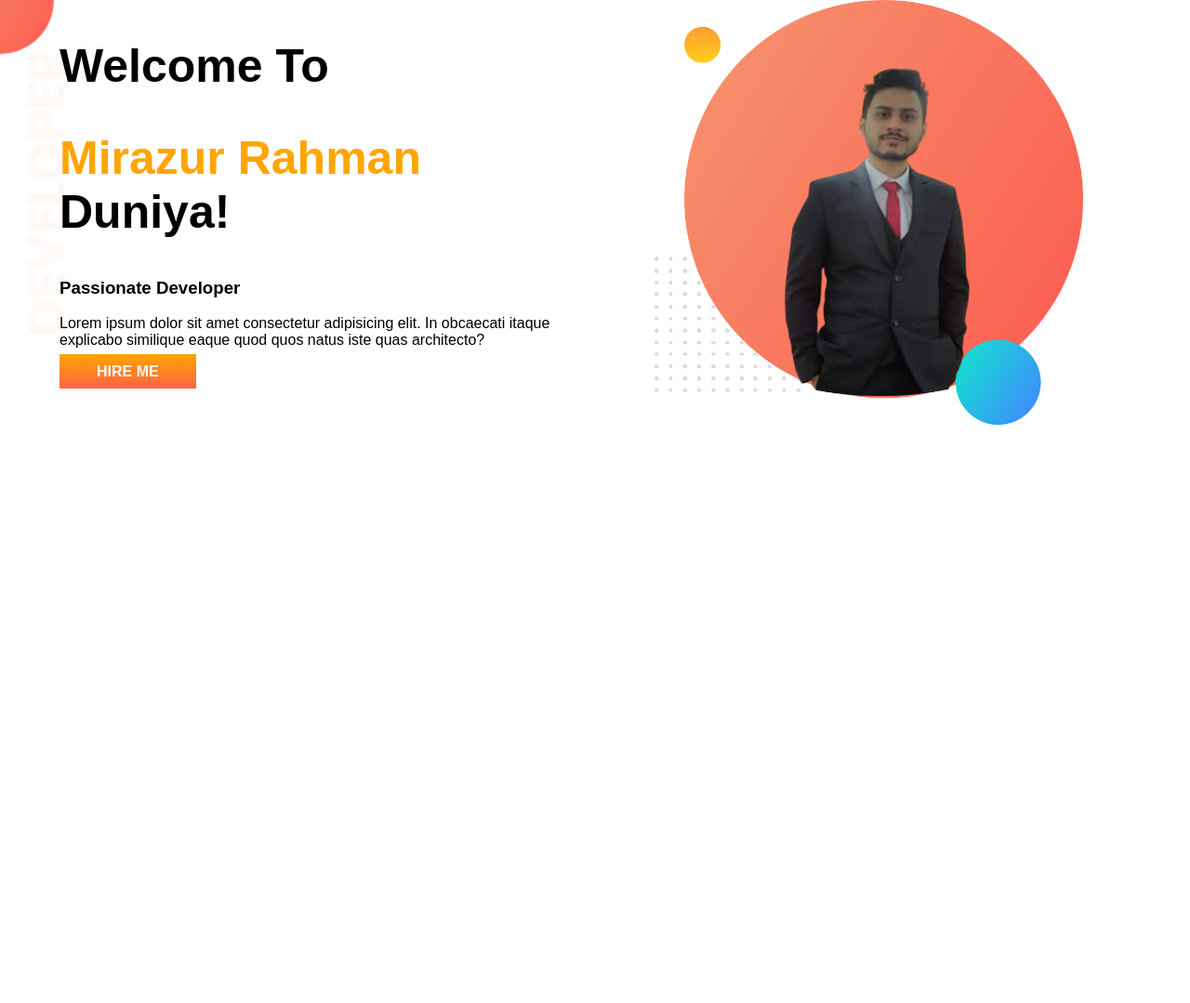
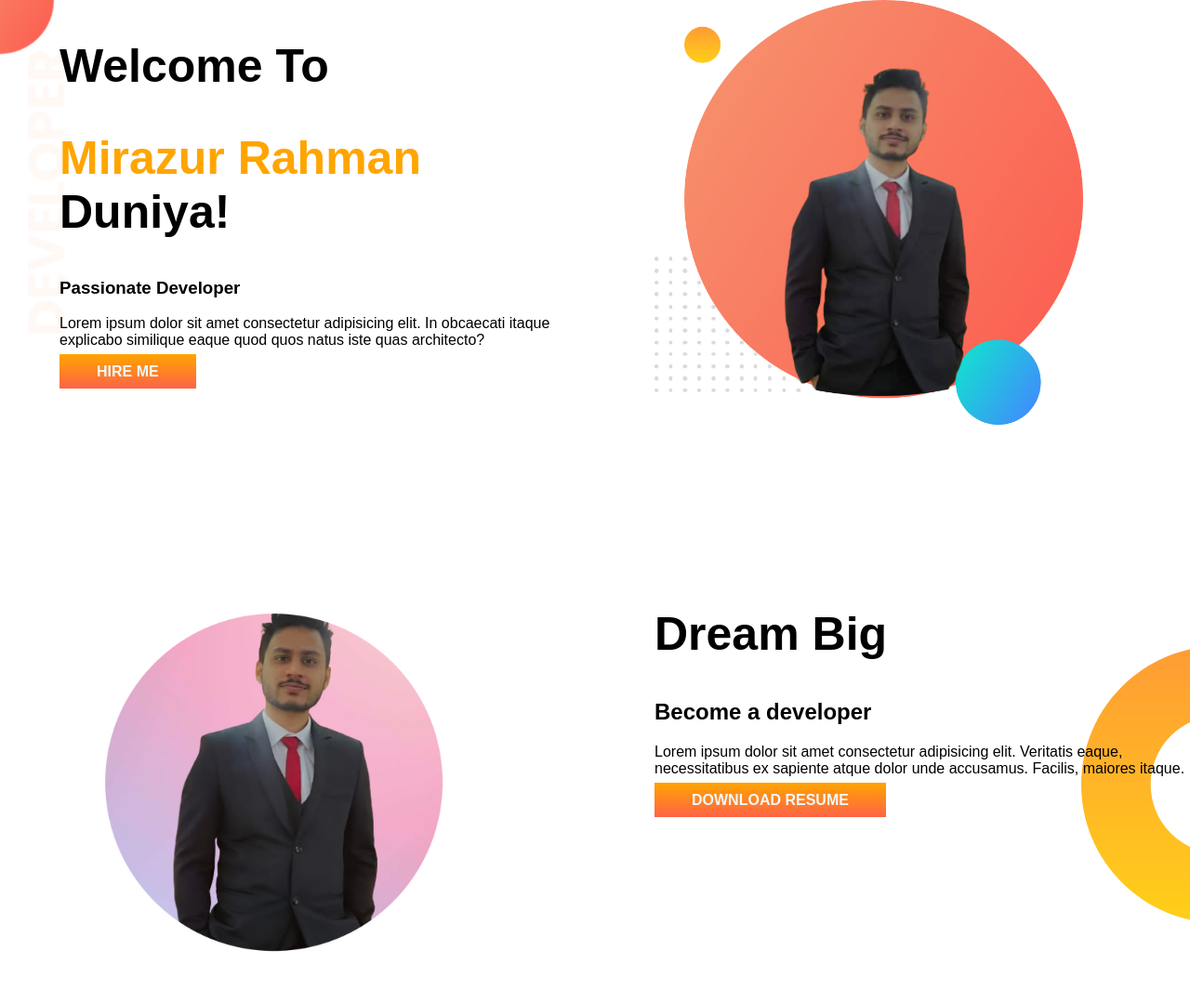
Before and after one commit to Miraz9907/protfolio, a plain HTML site: page index.html in a window 1280 px wide. Shown: the whole page at 93% size. Before the commit the page ends 800 px from the top, so only its background shows below. Drawn offline with Linux system fonts and the light colour scheme; a web font is replaced by a local one.

Commit message:
dream added

```diff
--- a/index.html
+++ b/index.html
@@ -25,13 +25,26 @@
 
 
         </div>
-        <div  class="half-width">
+        <div class="half-width">
         <img src="image/top.png" alt="">
         <!-- <img src="image/topimage.png" alt=""> -->
-
-
         </div>
 
+    </section>
+
+    <section class="dream-big">
+    <div  class="half-width">
+    <!-- <img src="image/top.png" alt=""> -->
+    <img src="image/topimage.png" alt="">
+    </div>
+
+    <div class="half-width">
+        <h1>Dream Big</h1>
+        <h2>Become a developer</h2>
+        <p>Lorem ipsum dolor sit amet consectetur adipisicing elit. Veritatis eaque, necessitatibus ex sapiente atque dolor unde accusamus. Facilis, maiores itaque.</p>
+        <a class="link-button" href="https://web.facebook.com/profile.php?id=100006375407675" target="_blank">DOWNLOAD RESUME</a>
+
+    </div>
     </section>
 
 
--- a/style.css
+++ b/style.css
@@ -10,6 +10,7 @@ h1{
 }
 section{
     display: flex;
+    margin-bottom: 150px;
 }
 .half-width{
     width: 50%;
@@ -31,3 +32,9 @@ section{
     background-image: url("image/top-banner.png");
     background-repeat: no-repeat;
 }
+.dream-big{
+    background-image: url("image/dream-bg.png");
+    background-repeat: no-repeat;
+    background-position: right;
+
+}
```
